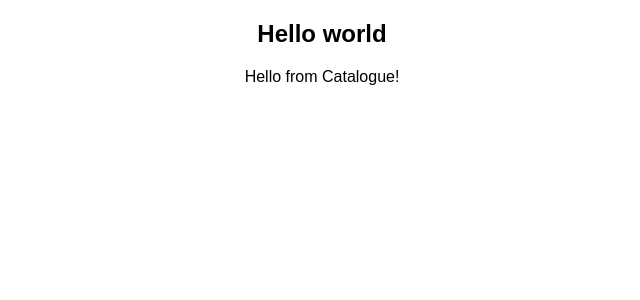
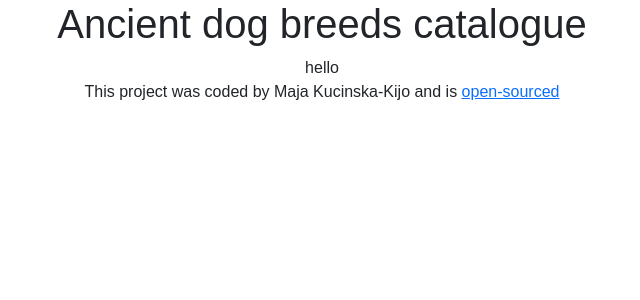
Before and after one commit to majakucinska/react-animal-catalogue, a React (Create React App) app: page / in a window 1280 px wide. Shown: the top 300 px of the page, without its empty margins (318-958 px from the left). Built offline with nearby package versions, Linux system fonts and the light colour scheme.

Commit message:
Added link to GitHub repository

```diff
--- a/package.json
+++ b/package.json
@@ -3,6 +3,7 @@
   "version": "0.1.0",
   "private": true,
   "dependencies": {
+    "bootstrap": "^5.3.2",
     "react": "^18.2.0",
     "react-dom": "^18.2.0",
     "react-scripts": "0.9.5"
--- a/src/App.js
+++ b/src/App.js
@@ -6,8 +6,12 @@ class App extends Component {
   render() {
     return (
       <div className="App">
-          <h2>Hello world</h2>
+          <h1>Ancient dog breeds catalogue</h1>
           <Catalogue />
+          <footer>This project was coded by Maja Kucinska-Kijo and is {""}
+            <a href="https://github.com/majakucinska/react-animal-catalogue">
+                open-sourced
+            </a></footer>
       </div>
     );
   }
--- /dev/null
+++ b/src/Catalogue.css
@@ -0,0 +1,3 @@
+.Catalogue{
+    .bg-secondary.bg-gradient;
+}
--- a/src/Catalogue.js
+++ b/src/Catalogue.js
@@ -1,5 +1,5 @@
 import React from "react";
 
 export default function Catalogue(){
-    return ("Hello from Catalogue!");
+    return ("hello");
 }
--- a/src/index.js
+++ b/src/index.js
@@ -1,6 +1,7 @@
 import React from 'react';
 import ReactDOM from 'react-dom';
 import App from './App';
+import 'bootstrap/dist/css/bootstrap.css';
 import './index.css';
 
 ReactDOM.render(
```
Also changed, not shown: src/logo.svg (deleted), 1 other file (tests, documents, lock files or other folders).
